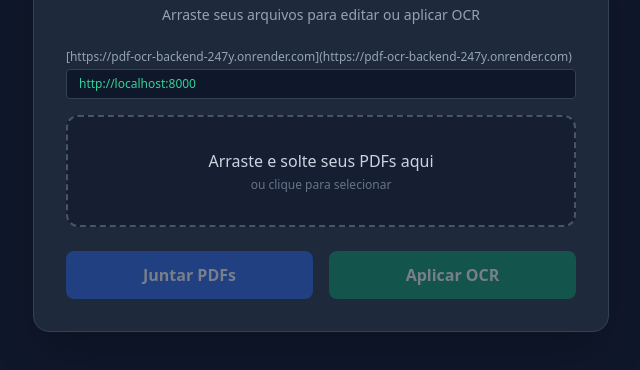
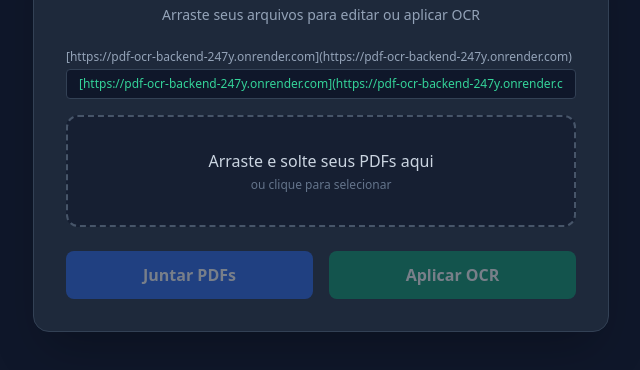
Before and after one commit to ALucards-bit/pdf_web_app, a website: page frontend/public/index.html in a window 1280 px wide. Shown: the part 270-640 px from the top of the page, without its empty margins (319-959 px from the left). Drawn offline with nearby package versions, Linux system fonts and the light colour scheme.

Commit message:
Update index.html

```diff
--- a/frontend/public/index.html
+++ b/frontend/public/index.html
@@ -15,7 +15,7 @@
 
     <div class="mb-4 text-left">
       <label class="block text-xs font-medium text-slate-400 mb-1">[https://pdf-ocr-backend-247y.onrender.com](https://pdf-ocr-backend-247y.onrender.com)</label>
-      <input type="text" id="backend-url" value="http://localhost:8000" class="w-full bg-slate-900 border border-slate-700 rounded px-3 py-1.5 text-xs text-emerald-400 focus:outline-none" placeholder="https://seu-backend.onrender.com" />
+      <input type="text" id="backend-url" value="[https://pdf-ocr-backend-247y.onrender.com](https://pdf-ocr-backend-247y.onrender.com)" class="w-full bg-slate-900 border border-slate-700 rounded px-3 py-1.5 text-xs text-emerald-400 focus:outline-none" placeholder="https://seu-backend.onrender.com" />
     </div>
 
     <div id="drop-zone" class="border-2 border-dashed border-slate-600 hover:border-emerald-500 bg-slate-900/50 rounded-xl p-8 cursor-pointer transition-all flex flex-col items-center justify-center mb-6">
```
